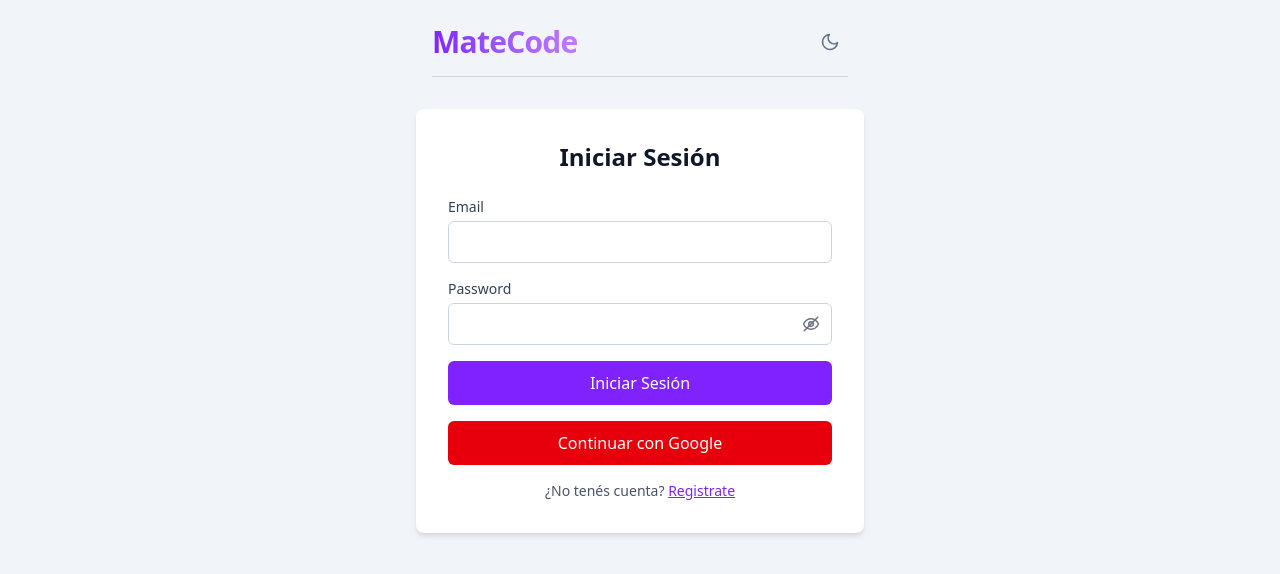
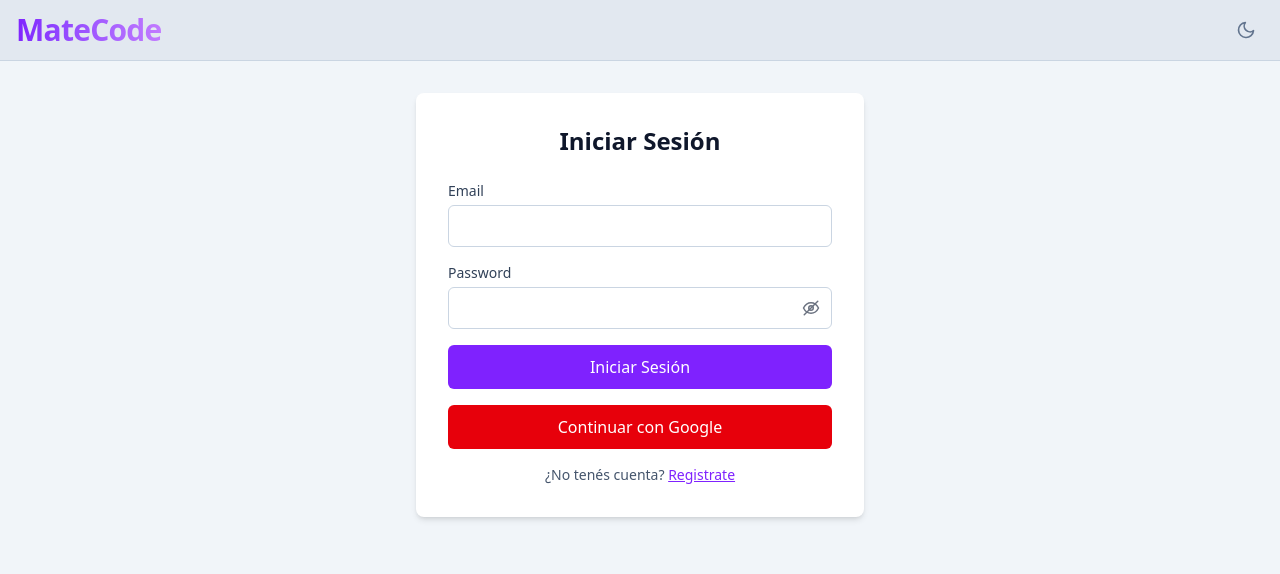
Before and after one commit to Ranz00/matecode, a React (Vite) app: page /login in a window 1280 px wide. Shown: the top 574 px of the page. Built offline with nearby package versions, Linux system fonts and the light colour scheme; no server answers.

Commit message:
style: barra superior a todo ancho en auth
Header con fondo un grado más oscuro y línea completa. Logo y tema en esquinas.

```diff
--- a/src/components/AuthHeader.tsx
+++ b/src/components/AuthHeader.tsx
@@ -1,16 +1,16 @@
 // Encabezado superior de las páginas de auth
-// Marca grande a la izquierda y tema a la derecha, con línea clara debajo
+// Barra a todo ancho, un grado más oscura que la página, con línea completa debajo
 
 import { Logo } from "./Logo";
 import { ThemeToggle } from "./ThemeToggle";
 
 export function AuthHeader() {
     return (
-        <div className="mx-auto w-full max-w-md px-4 pt-6">
-            <div className="flex items-center justify-between border-b border-slate-300 pb-4 dark:border-white/20">
+        <header className="w-full border-b border-slate-300 bg-slate-200 dark:border-white/20 dark:bg-slate-900">
+            <div className="flex items-center justify-between px-4 py-3">
                 <Logo size="lg" />
                 <ThemeToggle />
             </div>
-        </div>
+        </header>
     );
 }
```
